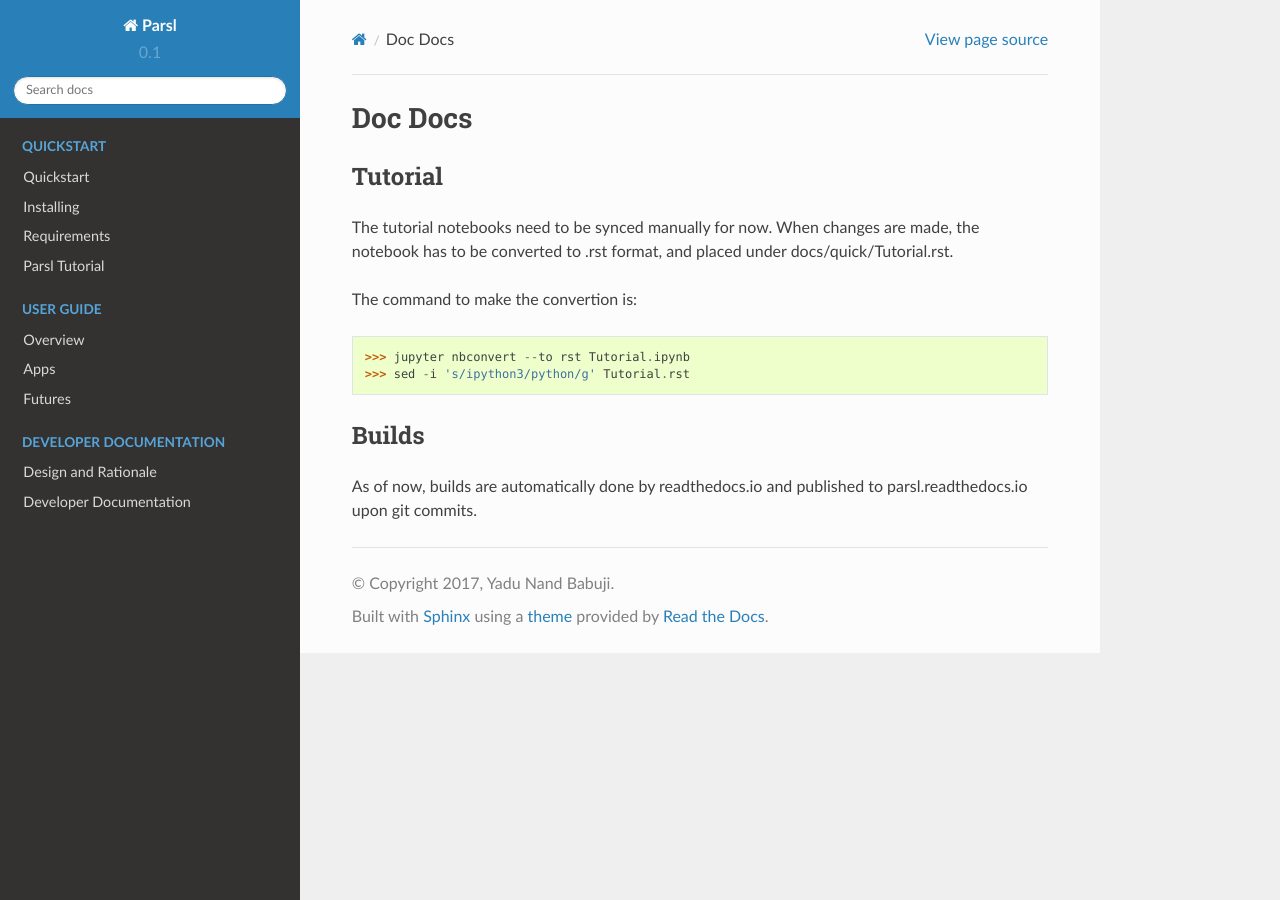
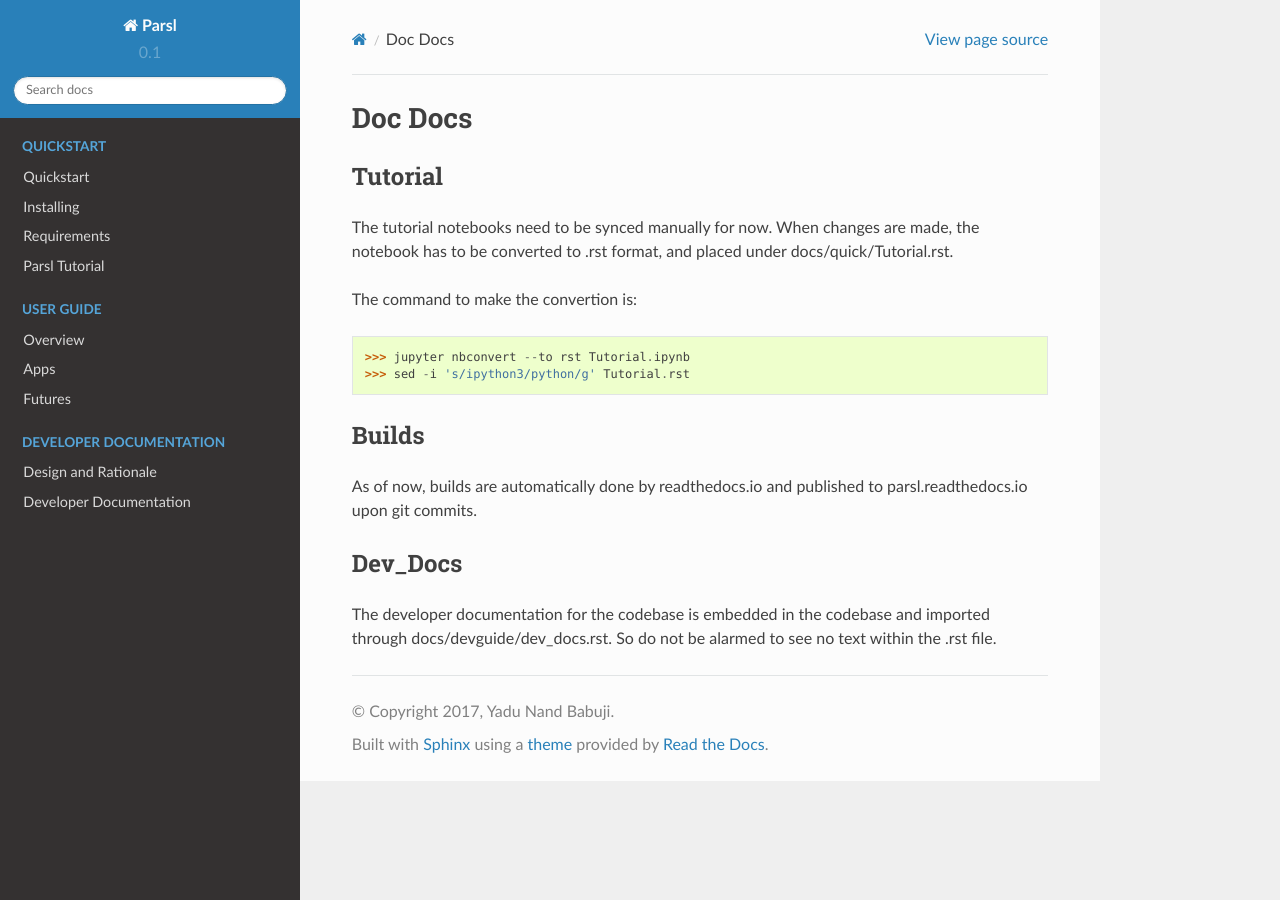
Before and after one commit to Parsl/parsl, a Sphinx documentation site: the page built from docs/README.rst, in a window 1280 px wide. Built offline with Sphinx 7.4.7 and the Read the Docs theme 2.0.0, drawn with Linux system fonts in a browser that asks for light colours.

Commit message:
Note on dev_docs.rst

```diff
--- a/docs/README.rst
+++ b/docs/README.rst
@@ -18,3 +18,9 @@ Builds
 
 As of now, builds are automatically done by readthedocs.io and published to parsl.readthedocs.io
 upon git commits.
+
+Dev_Docs
+--------
+
+The developer documentation for the codebase is embedded in the codebase and imported through
+docs/devguide/dev_docs.rst. So do not be alarmed to see no text within the .rst file.
```
